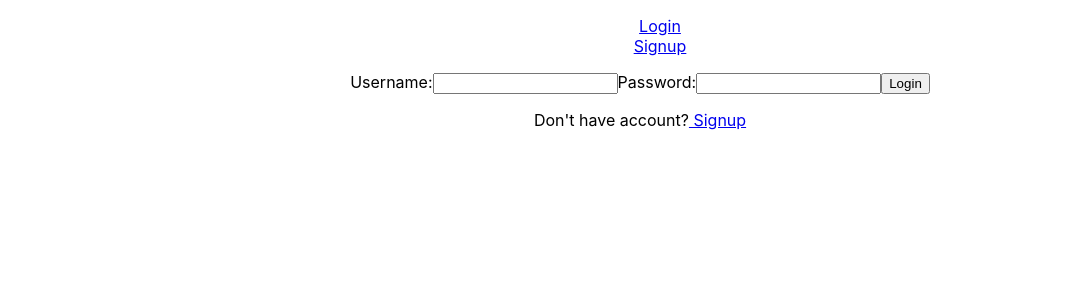
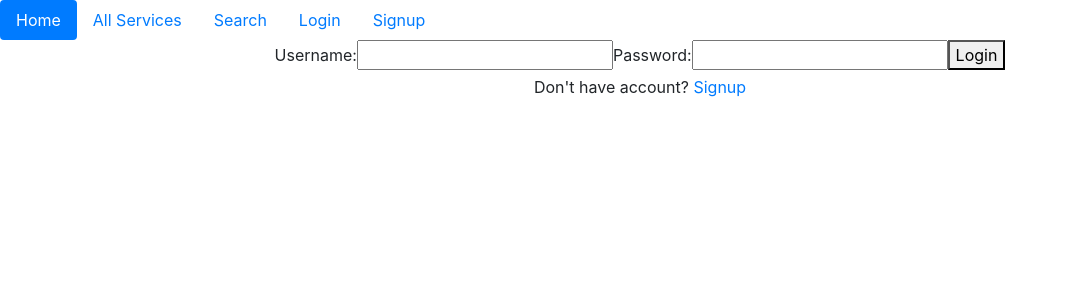
Before and after one commit to RuiMPer/Rework-client, a React (Create React App) app: page /login in a window 1280 px wide. Shown: the top 300 px of the page, without its empty margins (0-1068 px from the left). Built offline with nearby package versions, Linux system fonts and the light colour scheme; no server answers.

Commit message:
unfinished navbar and reacttrap installation

```diff
--- a/package.json
+++ b/package.json
@@ -7,11 +7,13 @@
     "@testing-library/react": "^9.5.0",
     "@testing-library/user-event": "^7.2.1",
     "axios": "^0.19.2",
+    "bootstrap": "^4.5.0",
     "react": "^16.13.1",
     "react-dom": "^16.13.1",
     "react-router-dom": "^5.2.0",
     "react-scripts": "3.4.1",
     "react-toastify": "^6.0.6",
+    "reactstrap": "^8.5.1",
     "yarn": "^1.22.4"
   },
   "scripts": {
--- a/public/index.html
+++ b/public/index.html
@@ -3,7 +3,7 @@
   <head>
     <meta charset="utf-8" />
     <link rel="icon" href="%PUBLIC_URL%/favicon.ico" />
-    <meta name="viewport" content="width=device-width, initial-scale=1" />
+    <meta name="viewport" content="minimum-scale=1, initial-scale=1, width=device-width" />
     <meta name="theme-color" content="#000000" />
     <meta
       name="description"
@@ -24,6 +24,7 @@
       work correctly both with client-side routing and a non-root public URL.
       Learn how to configure a non-root public URL by running `npm run build`.
     -->
+    <link rel="stylesheet" href="https://fonts.googleapis.com/css?family=Roboto:300,400,500,700&display=swap" />
     <title>React App</title>
   </head>
   <body>
--- a/src/App.js
+++ b/src/App.js
@@ -1,7 +1,6 @@
 import React, { Component } from 'react';
 import './App.css';
 
-import AddService from './components/services/AddService';
 import ServiceList from './components/services/ServiceList';
 import ServiceDetails from './components/services/ServiceDetails';
 import EditService from './components/services/EditService';
@@ -14,6 +13,8 @@ import AuthService from './components/auth/auth-service';
 
 import { Switch, Route, Redirect } from 'react-router-dom';
 import 'react-toastify/dist/ReactToastify.css';
+
+
 
 
 class App extends Component {
--- a/src/components/auth/Login.js
+++ b/src/components/auth/Login.js
@@ -24,6 +24,7 @@ class Login extends Component {
                 //Set the whole application with the user that just logged in
                 this.props.setCurrentUser(response);
                 this.setState({ username: '', password: '', email: '' });
+                localStorage.setItem("loggedin", true);
                 this.props.history.push('/profile');
             })
     }
@@ -36,7 +37,7 @@ class Login extends Component {
                     <input type="text" name="username" value={this.state.username} onChange={this.handleChange} />
                     <label>Password:</label>
                     <input name="password" value={this.state.password} onChange={this.handleChange} />
-                    <input type="submit" value="Login" />
+                    <button type="submit">Login</button>
                 </form>
                 <p>Don't have account?
                     <Link to={"/signup"}> Signup</Link>
--- a/src/components/auth/Signup.js
+++ b/src/components/auth/Signup.js
@@ -24,6 +24,7 @@ class Signup extends Component {
                     email: ''
                 });
                 this.props.setCurrentUser(response)
+                localStorage.setItem("loggedin", true);
                 //redirecting to services on the browsers history
                 this.props.history.push("/services")
             })
--- a/src/components/navbar/Navbar.js
+++ b/src/components/navbar/Navbar.js
@@ -1,11 +1,23 @@
-import React, { Component } from 'react';
+import React, { useState } from 'react';
 import { Link } from 'react-router-dom';
 import './Navbar.css';
 import AuthService from '../auth/auth-service';
+import {Nav, NavItem, Dropdown, DropdownItem, DropdownToggle, DropdownMenu, NavLink } from 'reactstrap';
 
-class Navbar extends Component {
+
+class Navbar extends React.Component {
+
+    state= {
+        active: true
+    }
 
     service =  new AuthService();
+
+
+    toggleActiveClass = () => {
+        const [dropdownOpen, setDropdownOpen] = useState(false);
+        setDropdownOpen(!dropdownOpen);
+    }
 
     logoutUser = () => {
         this.service.logout()
@@ -15,41 +27,56 @@ class Navbar extends Component {
         })
     }
 
+    render() {
 
-    render() {
-        if (this.props.loggedInUser) {
-            return (
-                <nav>
-                    <ul>
-                        <li>
+        return (
+                <>
+                <Nav pills>
+                    <NavItem>
+                        <NavLink href="/" active>Home</NavLink>
+                    </NavItem>
+                    <NavItem>
+                        <NavLink href="/services">All Services</NavLink>
+                    </NavItem>
+                    <NavItem>
+                        <NavLink href="/search">Search</NavLink>
+                    </NavItem>
+                    <NavItem>
+                        <NavLink href="#"><Link to='/login'>Login</Link></NavLink>
+                    </NavItem>
+                    <NavItem>
+                        <NavLink href="#"><Link to='/signup'>Signup</Link></NavLink>
+                    </NavItem>
+                    { this.props.loggedInUser ? ( <>
+                        <NavItem>
+                            <Link to='/services'>Services</Link>
+                        </NavItem>
+                        <Dropdown nav onClick = { () => this.toggleActiveClass()} >
+                            <DropdownToggle nav caret>
+                                My Area
+                            </DropdownToggle>
+                            <DropdownMenu>
+                                <DropdownItem header>My Services</DropdownItem>
+                                <DropdownItem>My Bookings</DropdownItem>
+                                <DropdownItem>My Clients</DropdownItem>
+                                <DropdownItem divider />
+                                <DropdownItem>Settings</DropdownItem>
+                            </DropdownMenu>
+                        </Dropdown>
+                        <NavItem>
+                            <NavLink href="/profile">Profile</NavLink>
+                        </NavItem>
+                        <span>
                             Welcome {this.props.loggedInUser.username}
-                        </li>
-                        <li>
-                            <Link to='/services'>All Services</Link>
-                        </li>
-                        <li>
-                            <Link to='/'>
-                                <button onClick = { () => this.logoutUser()}>Logout</button>
-                            </Link>
-                        </li>
-                    </ul>
-                </nav>
-            )
-        } else {
-            return (
-                <nav>
-                    <ul>
-                        <li>
-                           <Link to='/login'>Login</Link>
-                        </li>
-                        <li>
-                           <Link to='/signup'>Signup</Link>
-                        </li>
-                    </ul>
-                </nav>
-            )
-        }
-
+                        </span>
+                        <NavItem>
+                            <NavLink href="/" active><Link to='/' onClick = { () => this.logoutUser()}>Logout</Link></NavLink>
+                        </NavItem>
+                    </> ) : ( <>
+                    </> )}
+                </Nav>
+            </>
+        )
     }
 }
 
--- a/src/components/profile/Profile.js
+++ b/src/components/profile/Profile.js
@@ -0,0 +1,36 @@
+import React from 'react';
+import './Profile.css';
+
+class Profile extends React.Component {
+
+    state = {
+        firstName: '',
+        lastName: '',
+        username: '',
+        password: '',
+        email: ''
+    }
+
+    // handleChange = (event) => {
+    //     const { name, value } = event.target;
+    //     this.setState({ [name]: value });
+    // }
+
+    // handleFormSubmit = (event) => {
+    //     event.preventDefault();
+    //     const { firstName, lastName, username, password, email } = this.state;
+    //     //save edit to bd
+    // }
+
+
+    render() {
+        return (
+            <>
+
+
+            </>
+        )
+    }
+}
+
+export default Profile;
--- a/src/index.js
+++ b/src/index.js
@@ -1,6 +1,7 @@
 import React from 'react';
 import ReactDOM from 'react-dom';
 import './index.css';
+import 'bootstrap/dist/css/bootstrap.min.css';
 import App from './App';
 import * as serviceWorker from './serviceWorker';
 import { BrowserRouter as Router } from 'react-router-dom';
```
Also changed, not shown: src/components/profile/Profile.css (added), 2 other files (tests, documents, lock files or other folders).
